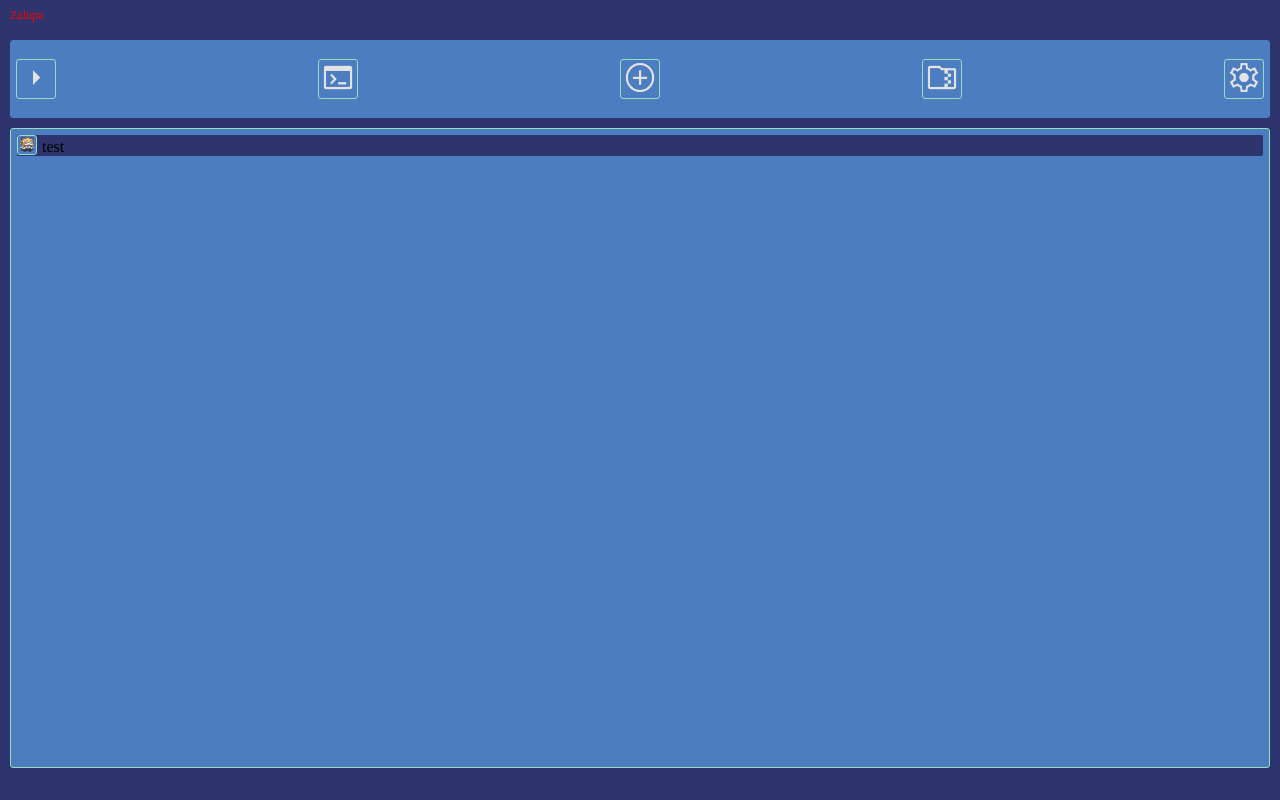
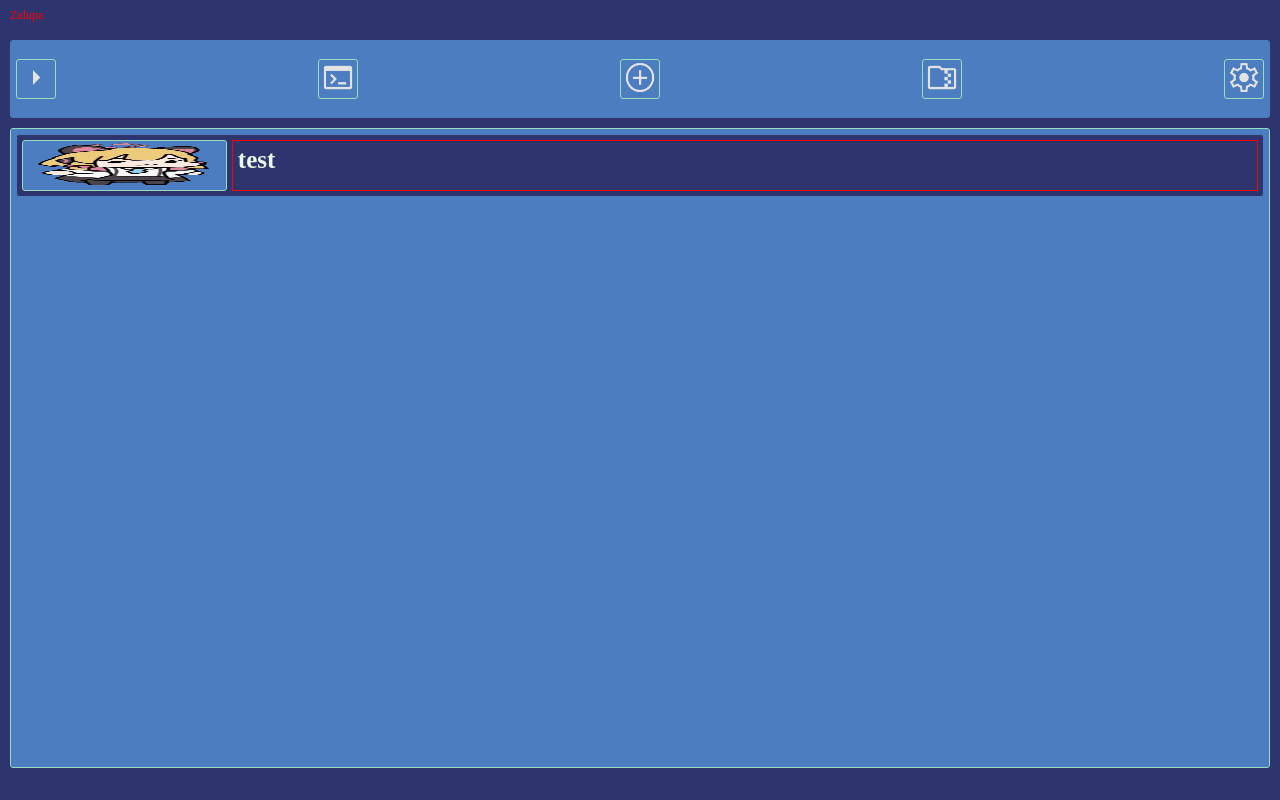
Before and after one commit to Traer3/save-backupper, a React (Vite) app in the folder src/renderer/: page / in a window 1280 px wide. Built offline with nearby package versions, Linux system fonts and the light colour scheme.

Commit message:
Changes to be committed:

```diff
--- a/src/renderer/src/App.tsx
+++ b/src/renderer/src/App.tsx
@@ -25,12 +25,12 @@ function App(): React.JSX.Element {
       <div
         className="non-draggable"
         style={{
-          height:'100%',
+          height: '100%',
           padding: 10,
           display: 'flex',
           flexDirection: 'column',
           alignItems: 'stretch',
-          gap: 10,
+          gap: 10
           //border: '1px solid red'
         }}
       >
@@ -43,7 +43,7 @@ function App(): React.JSX.Element {
         </ButtonHolder>
 
         <SaveListForm>
-          <SaveForm name='test'/>
+          <SaveForm name="test" />
         </SaveListForm>
       </div>
     </div>
--- a/src/renderer/src/components/ButtonForm.tsx
+++ b/src/renderer/src/components/ButtonForm.tsx
@@ -15,9 +15,9 @@ import toggleOffIcon from '../../../../resources/toggleOffIcon.png'
 import toggleOnIcon from '../../../../resources/toggleOnIcon.png'
 import DefaultIcon from '../../../../resources/defaultIcon.png'
 
-interface ButtonFormProps {
-  size?: number
-  iconName?: string
+type ButtonFormProps = {
+  size?: string | number;
+  iconName?: string ;
   onClick?: () => void
 }
 
@@ -40,6 +40,7 @@ const icons = {
 }
 
 function ButtonForm({ size, onClick, iconName }: ButtonFormProps): React.JSX.Element {
+  const IconName = iconName ? iconName :"default";
   return (
     <button
       style={{
@@ -56,7 +57,7 @@ function ButtonForm({ size, onClick, iconName }: ButtonFormProps): React.JSX.Ele
       onClick={onClick}
     >
       <img
-        src={icons[iconName] || icons.default}
+        src={icons[IconName] || icons.default}
         style={{
           height: 'calc(100% - 10%)',
           width: 'calc(100% - 10%)',
--- a/src/renderer/src/components/SaveForm.tsx
+++ b/src/renderer/src/components/SaveForm.tsx
@@ -9,17 +9,46 @@ interface SaveFormProps {
 const SaveForm = ({ name, iconName, children }: SaveFormProps): React.JSX.Element => {
   return (
     <li
+      title={name}
       style={{
         backgroundColor: '#2E346E',
         borderStyle: 'solid',
         borderColor: '#4C7DC0',
         borderWidth: 1,
-        borderRadius: 3
+        borderRadius: 3,
+        height: '10%',
+        padding: 5,
+        display: 'flex',
+        flexDirection: 'row',
+        alignItems: 'stretch',
+        gap: 5
       }}
     >
-      <ButtonForm size={20} />
-      <text style={{ margin: 5 }}>{name}</text>
-      {iconName}
+      <div
+        style={{
+          height: '100%',
+          width: '20%'
+        }}
+      >
+        <ButtonForm size={'100%'} iconName={iconName} />
+      </div>
+      <text
+        style={{
+          padding: 5,
+          border: '1px solid red',
+          width: '100%',
+          height: '100%',
+          textAlign: 'start',
+          fontSize: 25,
+          fontWeight: 600,
+          color: '#EBF8E7',
+          textOverflow: 'ellipsis',
+          overflow: 'hidden',
+          userSelect: 'text'
+        }}
+      >
+        {name}
+      </text>
       {children}
     </li>
   )
```
